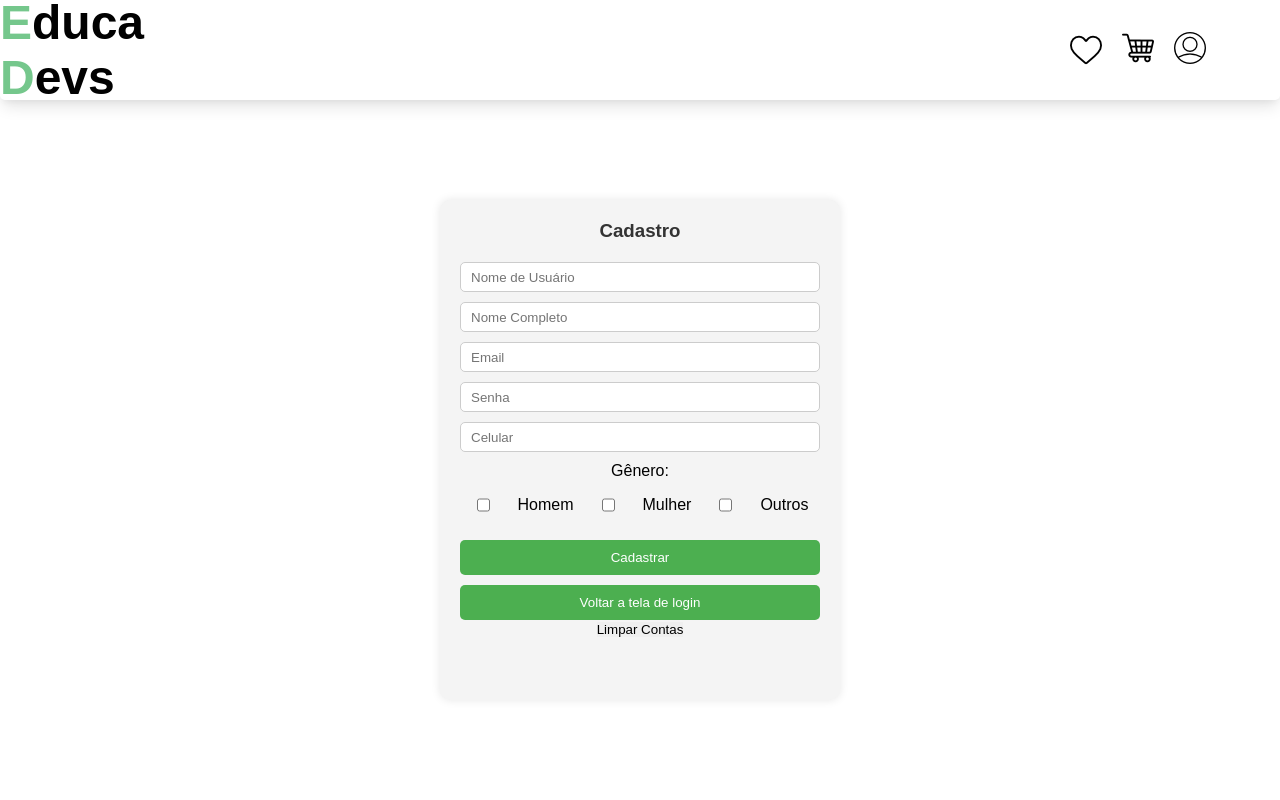
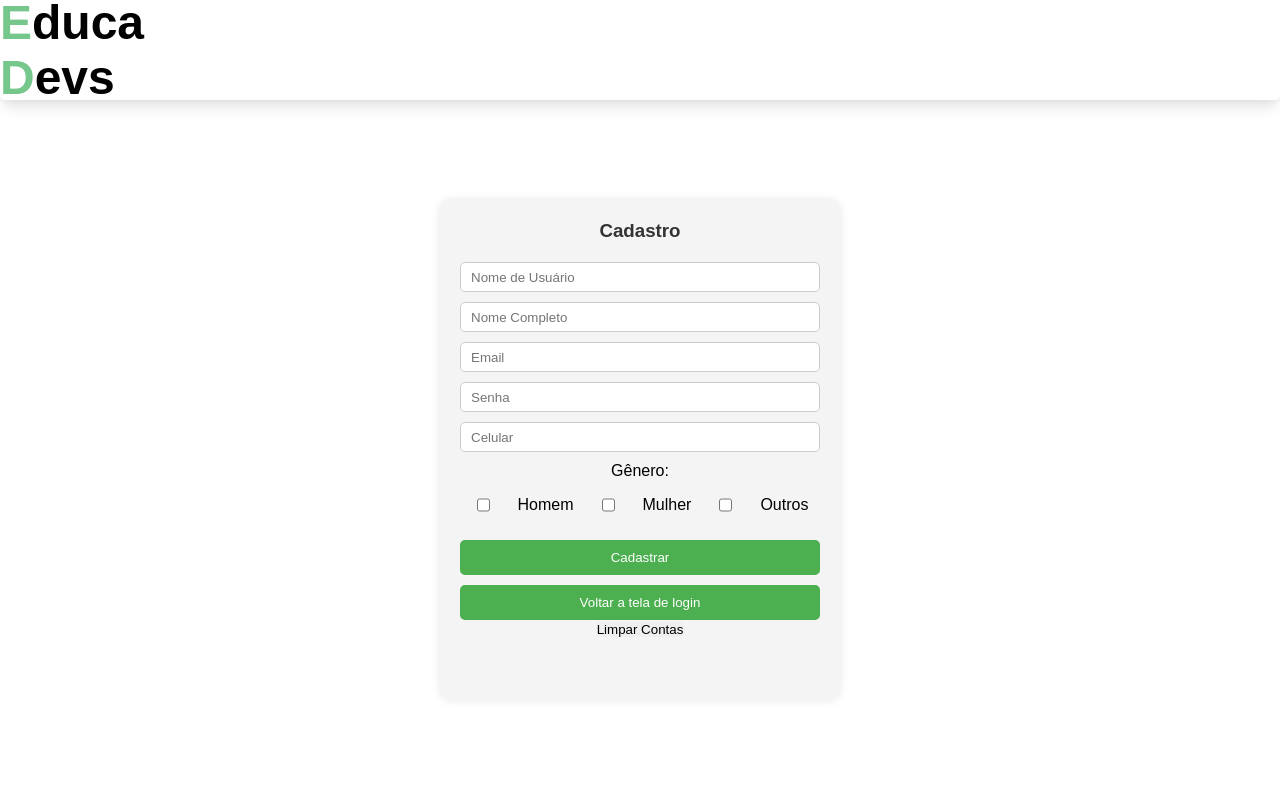
Before and after one commit to janainaacosta/EducaDev, a plain HTML site: page Componentes/Cadastro/Cadastro.html in a window 1280 px wide. Shown: the top 800 px of the page. Drawn offline with Linux system fonts and the light colour scheme.

Commit message:
Update Cadastro.html

```diff
--- a/Componentes/Cadastro/Cadastro.html
+++ b/Componentes/Cadastro/Cadastro.html
@@ -14,11 +14,7 @@
         <div class="logo">
                 <h2 class = "logo2"><span>E</span>duca <span>D</span>evs</h2>
         </div>
-        <div class="tres_icones">
-            <img src="../../Assets/coracao.png" alt="favoritos">
-            <a href="../Carrinho/Carrinho.html"><img src="../../Assets/carrinho.png" alt="carrinho"></a>
-            <a href="../Login/Login.html"><img src="../../Assets/user.png" alt="login"></a>
-        </div>
+
     </header>
 
     <body>
```
